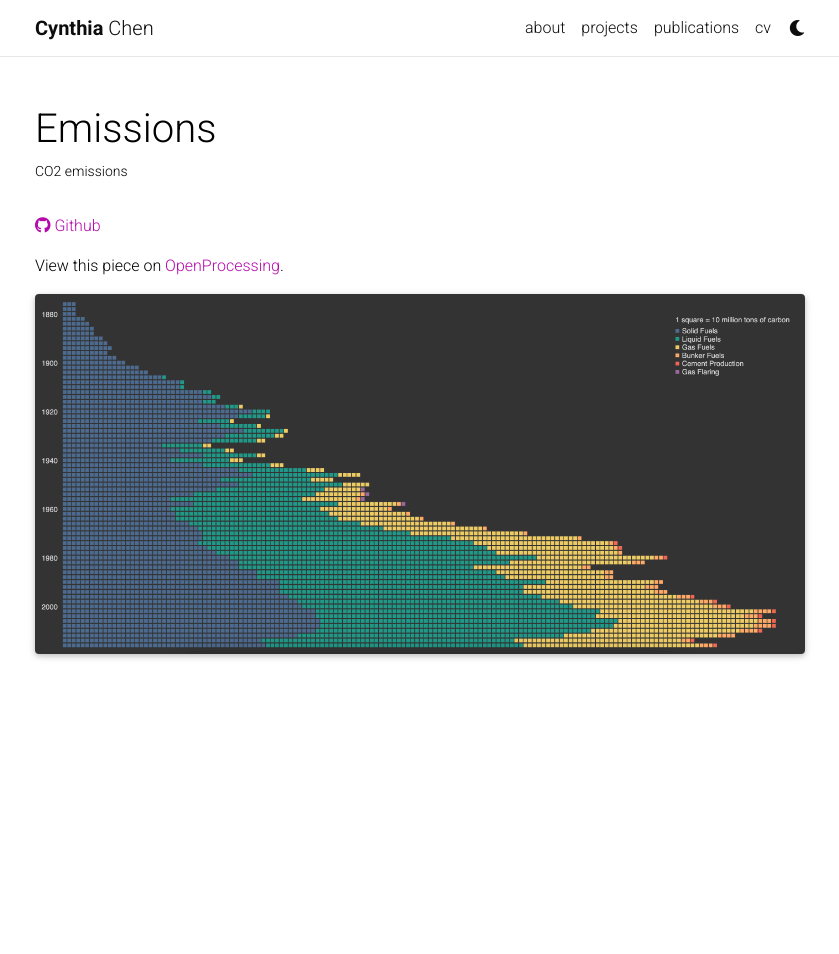
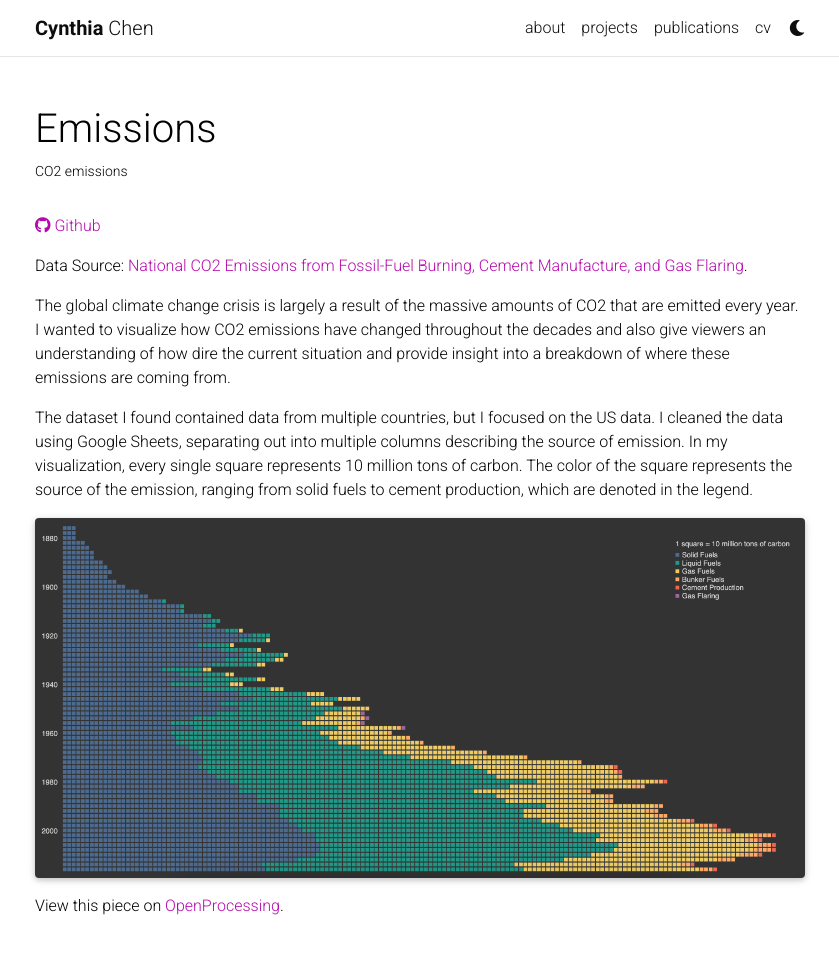
Before and after one commit to chenxcynthia/chenxcynthia.github.io, a Jekyll site: the page built from _projects/emissions.md, in a window 1280 px wide and 1004 px high. Shown: the top 954 px of the window, without its empty margins (220-1059 px from the left). Built offline with Jekyll 4.4.1, drawn with Linux system fonts in a browser that asks for light colours; full-size pictures stand in for the smaller copies a plugin makes; comment, search, counter and statistics services are not loaded; a style sheet for code colours, icons or effects is not loaded.

Commit message:
add proj descriptions

```diff
--- a/_projects/emissions.md
+++ b/_projects/emissions.md
@@ -10,7 +10,11 @@ category: data + art
 
 <a href="https://github.com/cynthia9chen/data-art/tree/main/Emissions"><i class="fab fa-github gh-icon"></i> Github</a>
 
-View this piece on <a href="https://openprocessing.org/sketch/1866689">OpenProcessing</a>.
+Data Source: <a href="https://cdiac.ess-dive.lbl.gov/ftp/ndp030/nation.1751_2014.ems">National CO2 Emissions from Fossil-Fuel Burning, Cement Manufacture, and Gas Flaring</a>.
+
+The global climate change crisis is largely a result of the massive amounts of CO2 that are emitted every year. I wanted to visualize how CO2 emissions have changed throughout the decades and also give viewers an understanding of how dire the current situation and provide insight into a breakdown of where these emissions are coming from.
+
+The dataset I found contained data from multiple countries, but I focused on the US data. I cleaned the data using Google Sheets, separating out into multiple columns describing the source of emission. In my visualization, every single square represents 10 million tons of carbon. The color of the square represents the source of the emission, ranging from solid fuels to cement production, which are denoted in the legend.
 
 
 <div class="row justify-content-sm-center">
@@ -18,3 +22,5 @@ View this piece on <a href="https://openprocessing.org/sketch/1866689">OpenProce
         {% include figure.html path="assets/img/proj/emissions.png" class="img-fluid rounded z-depth-1" %}
     </div>
 </div>
+
+View this piece on <a href="https://openprocessing.org/sketch/1866689">OpenProcessing</a>.
```
Also changed, not shown: _pages/about.md (+3 -2 lines), _projects/cherry.md (+6 -0 lines), _projects/color.md (+14 -3 lines).
